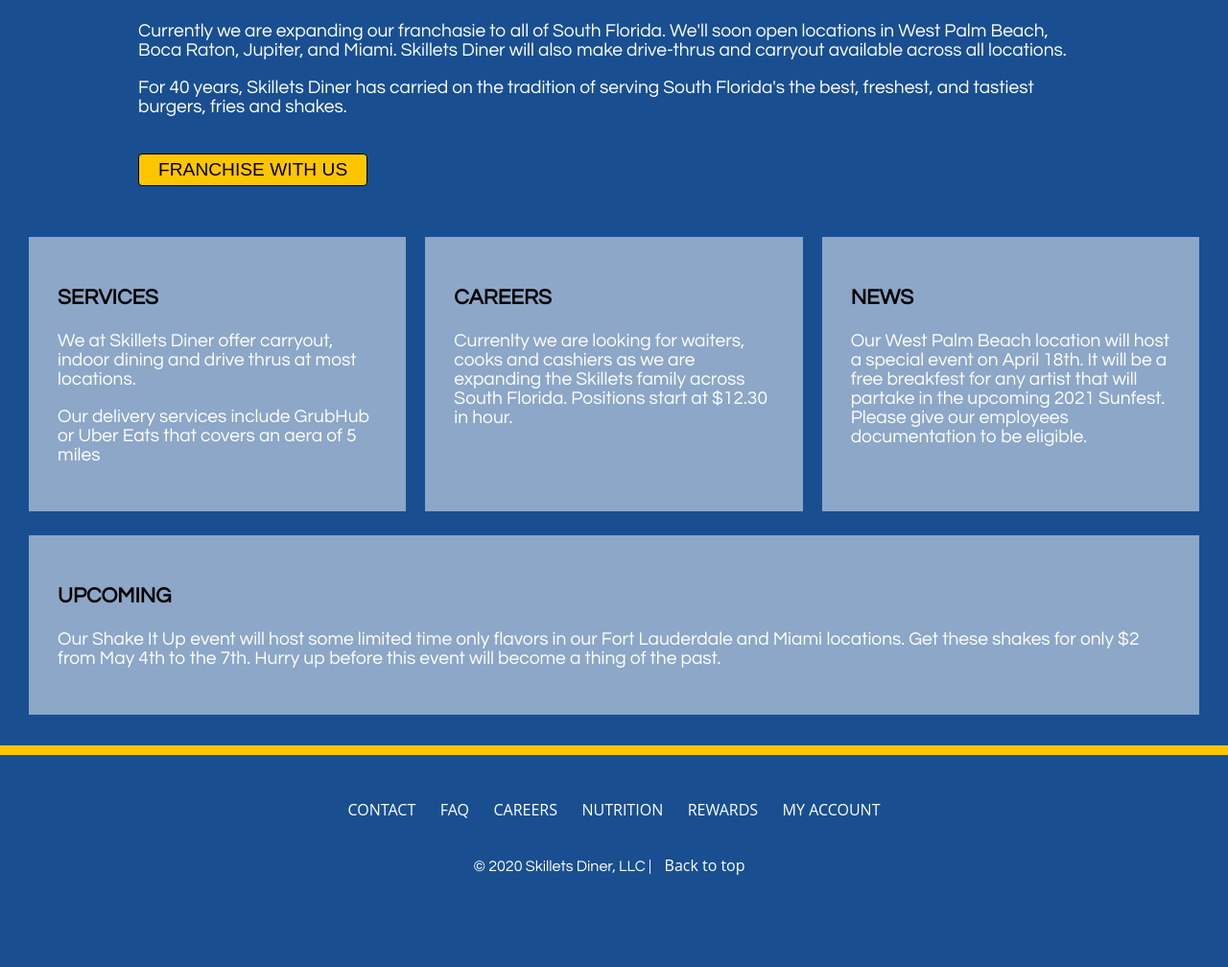
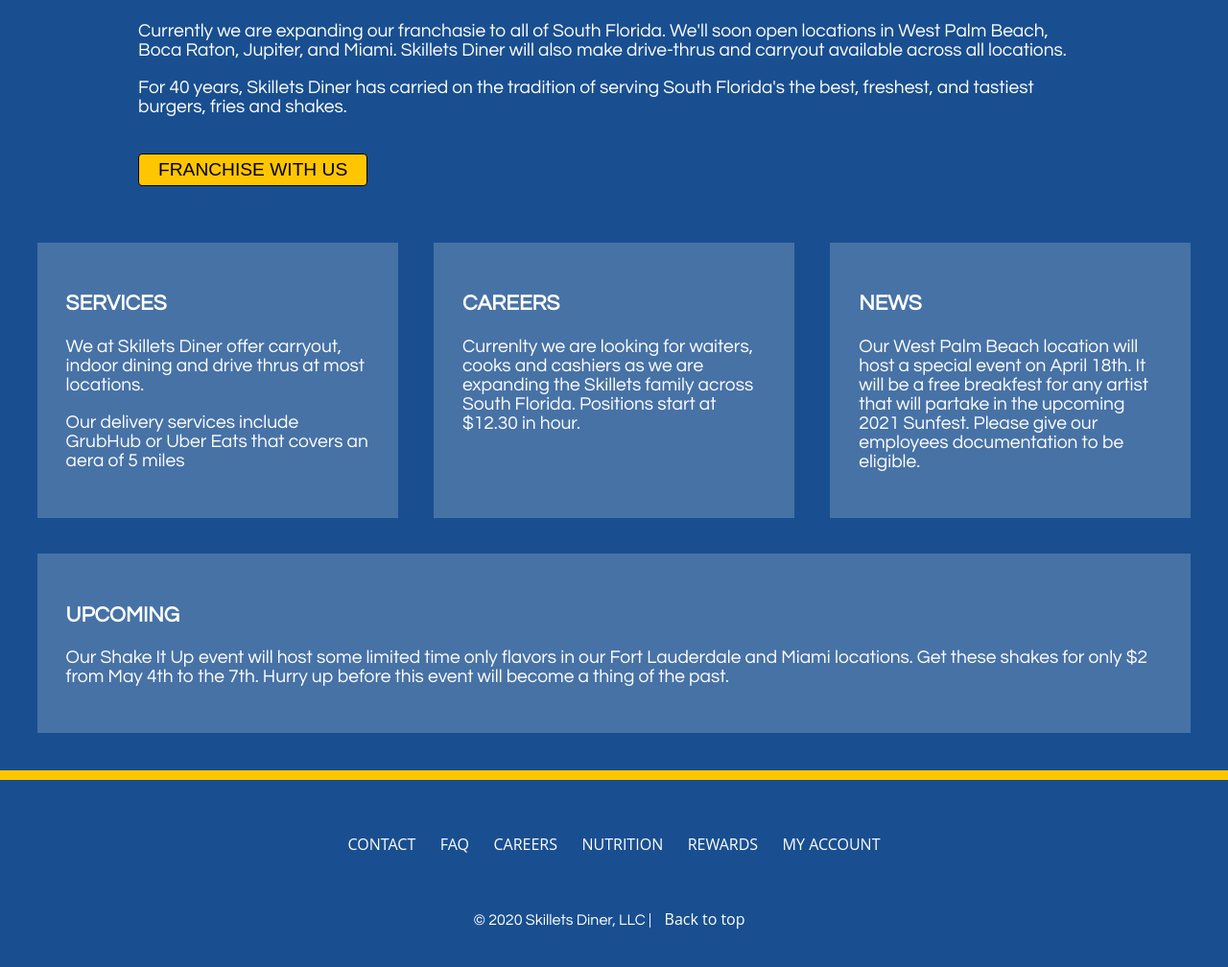
Before and after one commit to April6804/Skillets-Dinner, a plain HTML site: page about.html in a window 1280 px wide. Shown: the part 504-1512 px from the top of the page at 96% size. Before the commit the page ends 1481 px from the top, so only its background shows below. Drawn offline with nearby package versions, Linux system fonts and the light colour scheme; a web font is replaced by a local one.

Commit message:
lfex margin, footer links

```diff
--- a/styles.css
+++ b/styles.css
@@ -4,6 +4,7 @@ body{
   margin: 0;
   font-family: Century Gothic, sans-serif;
   background: rgb(25,79,144);
+  color: white;
 }
 p{
   color:white;
@@ -193,8 +194,8 @@ main{
 .flexItem{
   flex-basis: 300px;
   flex-grow: 1;
-  margin: 2px;
-  background-color: rgb(255, 255,255, 0.5);
+  margin: 1.5%;
+  background-color: rgb(255, 255,255, 0.2);
   padding:30px;
 }
 
@@ -217,8 +218,8 @@ color:white;
 
 footer a{
   color: white;
-  margin: 10px
-
+  margin: 10px;
+  display:block;
 }
 
 footer nav{
@@ -303,7 +304,7 @@ padding-bottom: 56.25%; /*16:9*/
   top:0;
   left: 0;
   width:100%;
-  hieght:100%;
+  height:100%;
 }
 
 @media screen and (min-width: 400px)
@@ -399,10 +400,9 @@ padding-bottom: 56.25%; /*16:9*/
     }
     .flexItem{
         flex-basis: 300px;
-        flex-grow:1;
-        margin: 1% 10px;
-        background: rgb(255, 255, 255, 0.5);
         padding:30px;
     }
-
+    footer a{
+        display: inline-block;
+    }
 }
```
